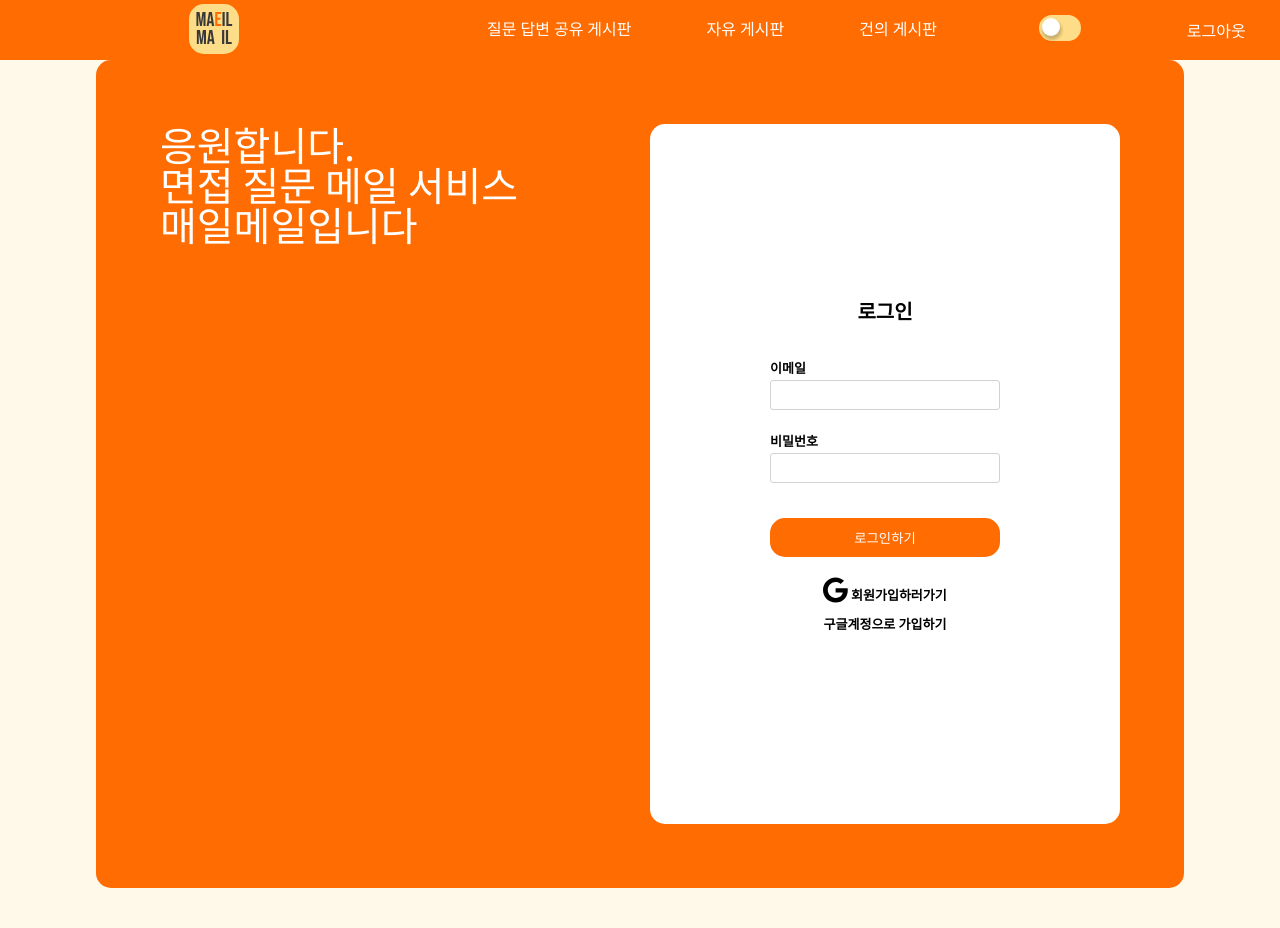
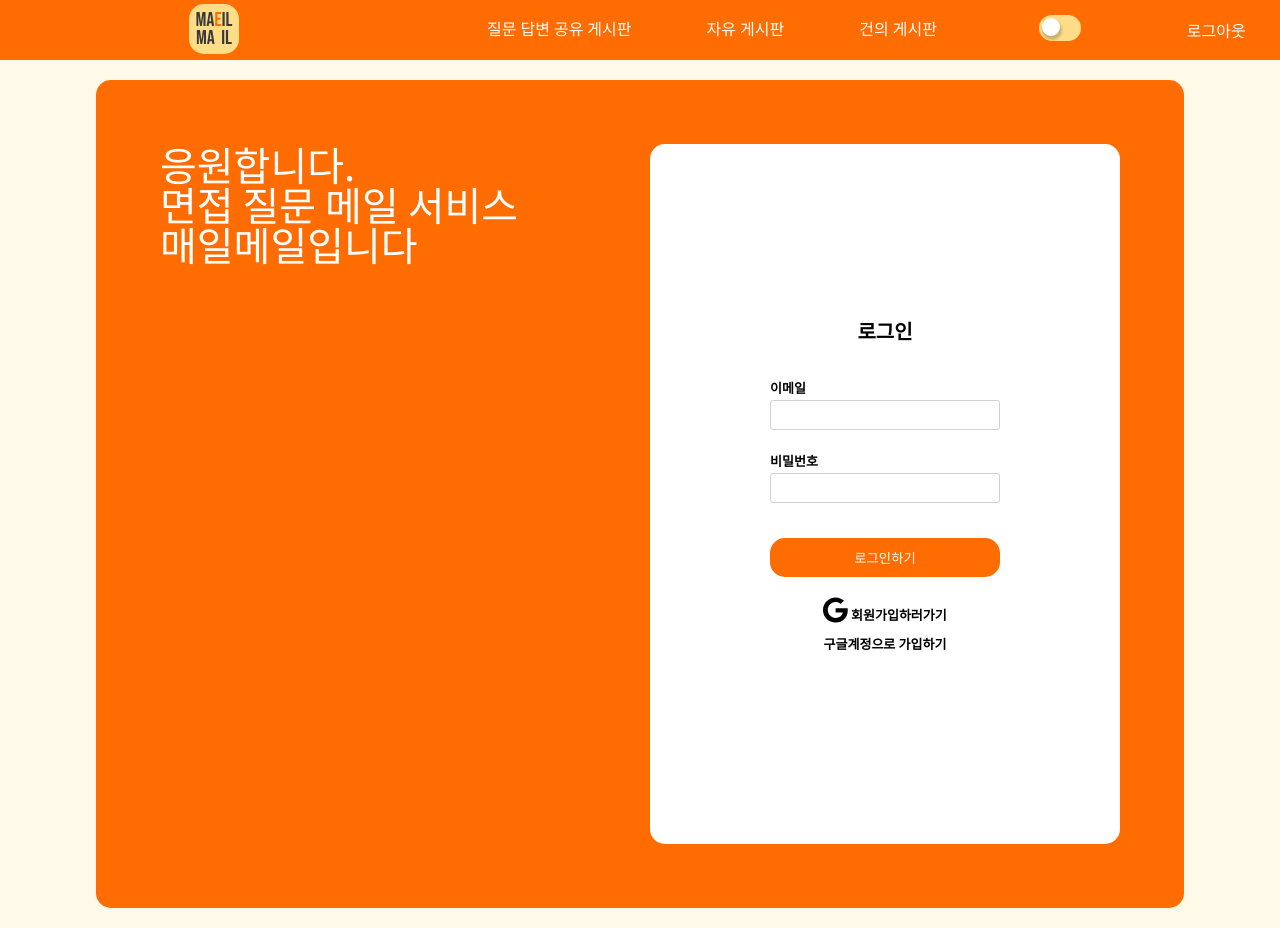
Before and after one commit to codestates-seb/seb39_main_051, a React (Create React App) app in the folder client/: page /login in a window 1280 px wide. Built offline with nearby package versions, Linux system fonts and the light colour scheme.

Commit message:
Style : Login 페이지 패딩 수정

```diff
--- a/client/src/pages/LoginPage.js
+++ b/client/src/pages/LoginPage.js
@@ -41,7 +41,7 @@ const LoginPage = () => {
 const Container = styled.div`
   width: 100%;
   height: 100%;
-  padding-top: 4rem;
+  padding-top: 6rem;
   font-size: 1.3rem;
   border-radius: 1.5rem;
   display: flex;
```
